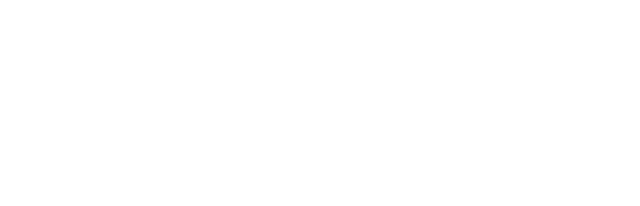
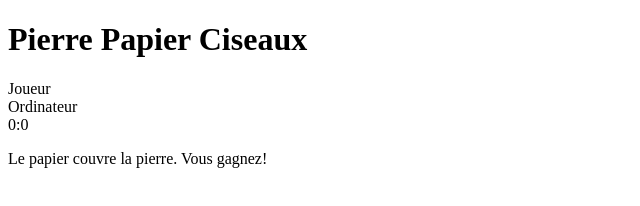
Before and after one commit to LLMounir/rock-paper-scissors-JS, a plain HTML site: page index.html in a window 1280 px wide. Shown: the whole page, without its empty margins (0-640 px from the left). Drawn offline with Linux system fonts and the light colour scheme.

Commit message:
Added files

```diff
--- a/index.html
+++ b/index.html
@@ -3,9 +3,23 @@
 <head>
     <meta charset="UTF-8">
     <meta name="viewport" content="width=device-width, initial-scale=1.0">
-    <title>Document</title>
+    <title>Pierre Papier Ciseaux</title>
 </head>
 <body>
+    <header>
+        <h1>
+            Pierre Papier Ciseaux
+        </h1>
+    </header>
 
+    <div class="score-board">
+        <div id="user-label" class="badge">Joueur</div>
+        <div id="computer-label" class="badge">Ordinateur</div>
+        <span id="user-score">0</span>:<span id="computer-score">0</span>
+    </div>
+
+    <div class="result">
+        <p>Le papier couvre la pierre. Vous gagnez!</p>
+    </div>
 </body>
 </html>
```
Also changed, not shown: icons8-hand-48.png (added), icons8-hand-rock-30.png (added), icons8-hand-scissors-48.png (added), styles.css (added).
